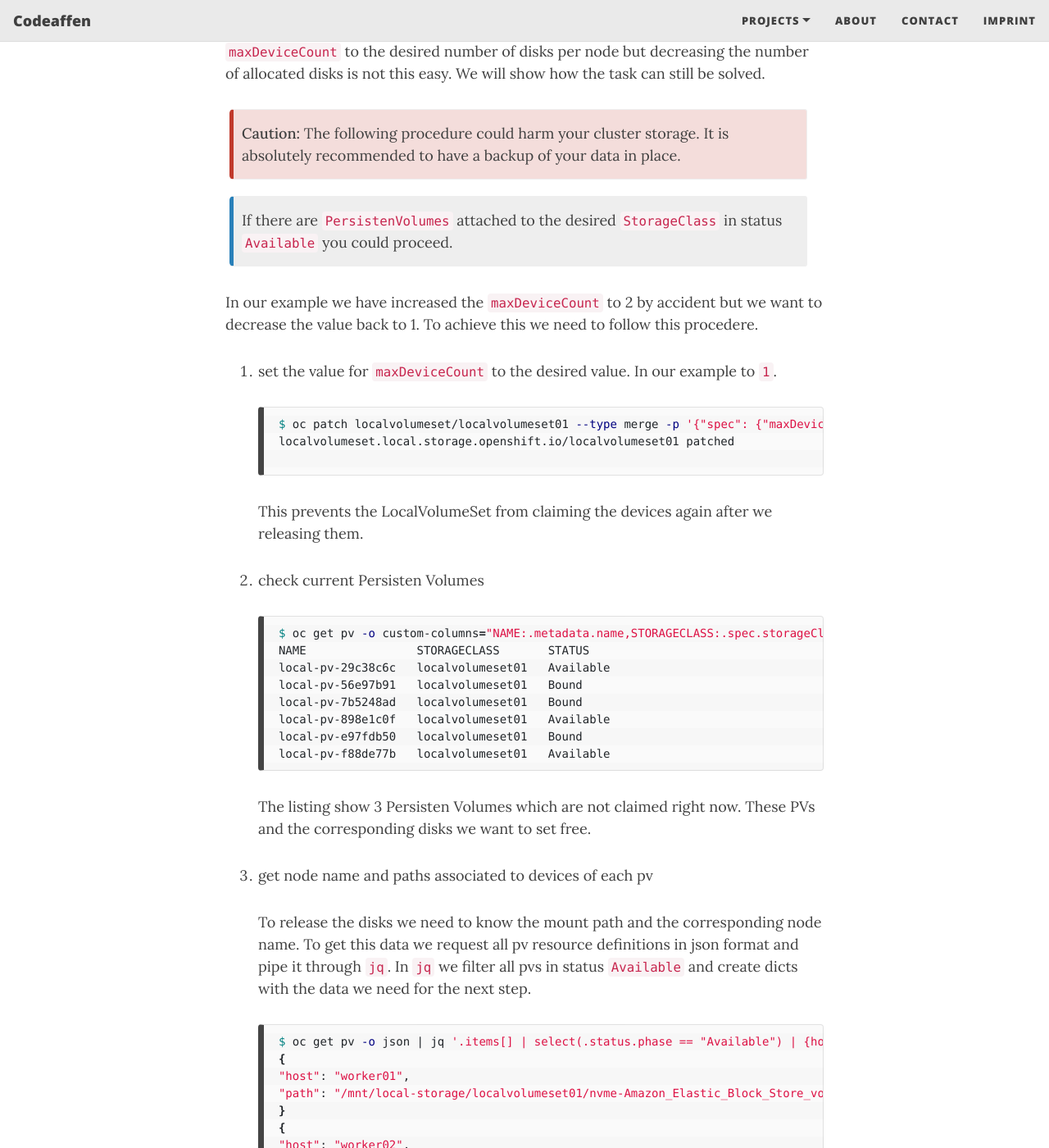
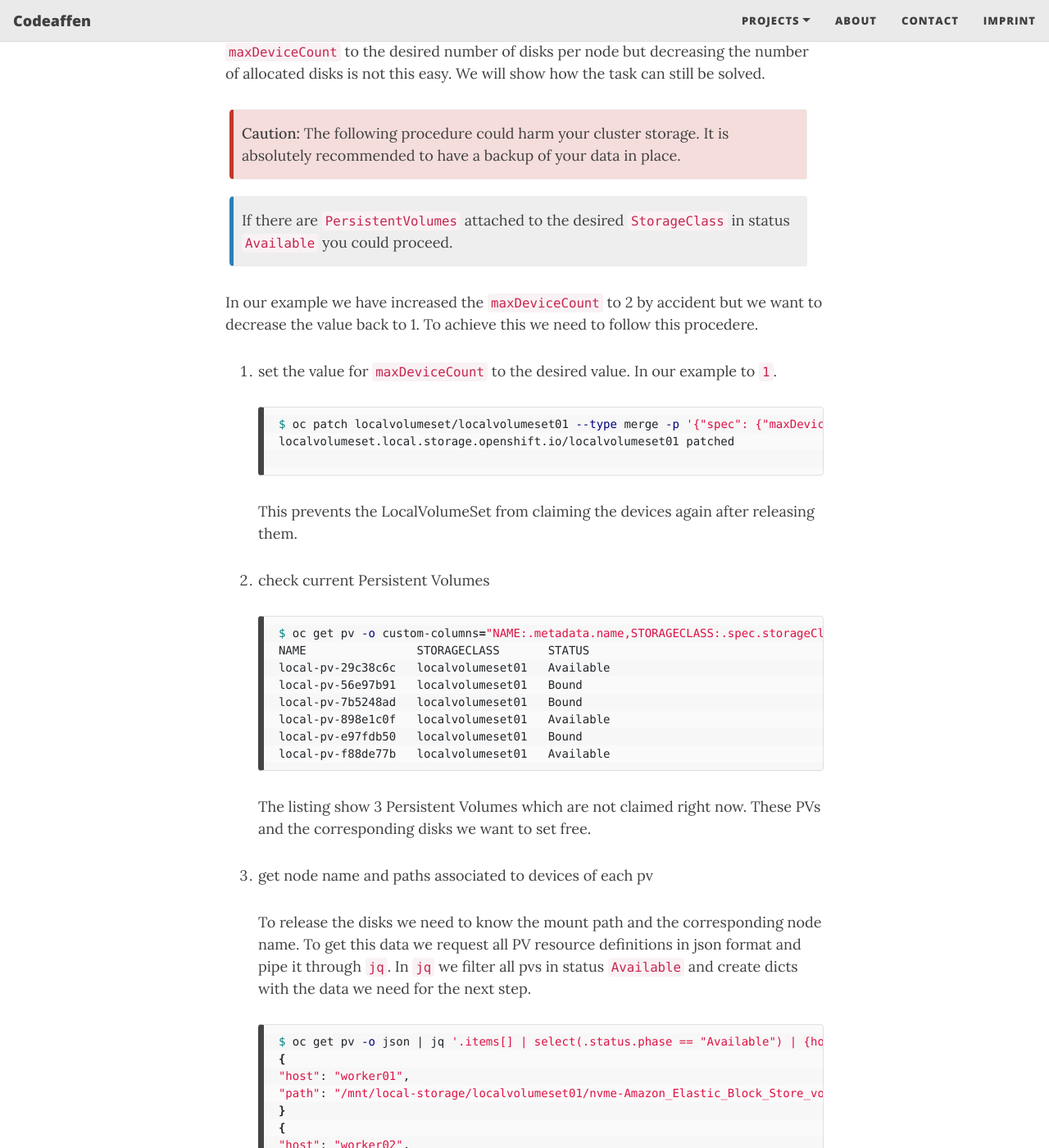
Before and after one commit to codeaffen/codeaffen.org, a Jekyll site: the page built from _posts/2023-08-12-manage_localvolumeset.md, in a window 1280 px wide and 1400 px high, scrolled down 3974 px. Shown: the whole window at 82% size. Built offline with Jekyll 4.4.1, drawn with Linux system fonts in a browser that asks for light colours; nearby versions of some CDN libraries; some web fonts are replaced; comment, search, counter and statistics services are not loaded.

Commit message:
Update 2023-08-12-manage_localvolumeset.md
Fixed typos

````diff
--- a/_posts/2023-08-12-manage_localvolumeset.md
+++ b/_posts/2023-08-12-manage_localvolumeset.md
@@ -149,7 +149,7 @@ While increasing the disk count is very simple by simply increasing the value of
 **Caution:** The following procedure could harm your cluster storage. It is absolutely recommended to have a backup of your data in place.
 
 {: .box-note}
-If there are `PersistenVolumes` attached to the desired `StorageClass` in status `Available` you could proceed.
+If there are `PersistentVolumes` attached to the desired `StorageClass` in status `Available` you could proceed.
 
 In our example we have increased the `maxDeviceCount` to 2 by accident but we want to decrease the value back to 1. To achieve this we need to follow this procedere.
 
@@ -161,9 +161,9 @@ In our example we have increased the `maxDeviceCount` to 2 by accident but we wa
 
     ```
 
-    This prevents the LocalVolumeSet from claiming the devices again after we releasing them.
+    This prevents the LocalVolumeSet from claiming the devices again after releasing them.
 
-2. check current Persisten Volumes
+2. check current Persistent Volumes
 
     ```shell
     $ oc get pv -o custom-columns="NAME:.metadata.name,STORAGECLASS:.spec.storageClassName,STATUS:.status.phase"
@@ -176,11 +176,11 @@ In our example we have increased the `maxDeviceCount` to 2 by accident but we wa
     local-pv-f88de77b   localvolumeset01   Available
     ```
 
-    The listing show 3 Persisten Volumes which are not claimed right now. These PVs and the corresponding disks we want to set free.
+    The listing show 3 Persistent Volumes which are not claimed right now. These PVs and the corresponding disks we want to set free.
 
 3. get node name and paths associated to devices of each pv
 
-    To release the disks we need to know the mount path and the corresponding node name. To get this data we request all pv resource definitions in json format and pipe it through `jq`. In `jq` we filter all pvs in status `Available` and create dicts with the data we need for the next step.
+    To release the disks we need to know the mount path and the corresponding node name. To get this data we request all PV resource definitions in json format and pipe it through `jq`. In `jq` we filter all pvs in status `Available` and create dicts with the data we need for the next step.
 
     ```shell
     $ oc get pv -o json | jq '.items[] | select(.status.phase == "Available") | {host: .metadata.labels."kubernetes.io/hostname", path: .spec.local.path}'
````
